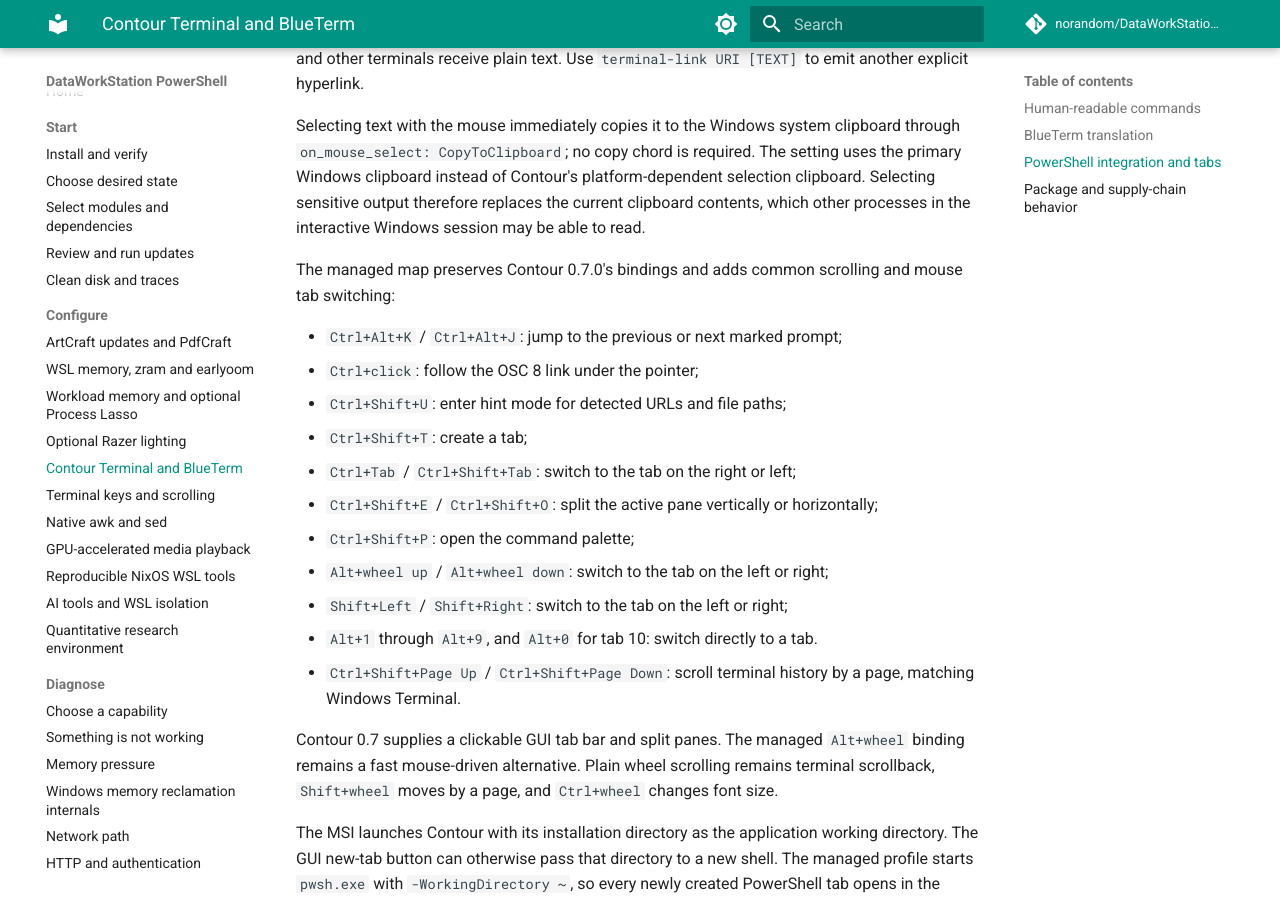
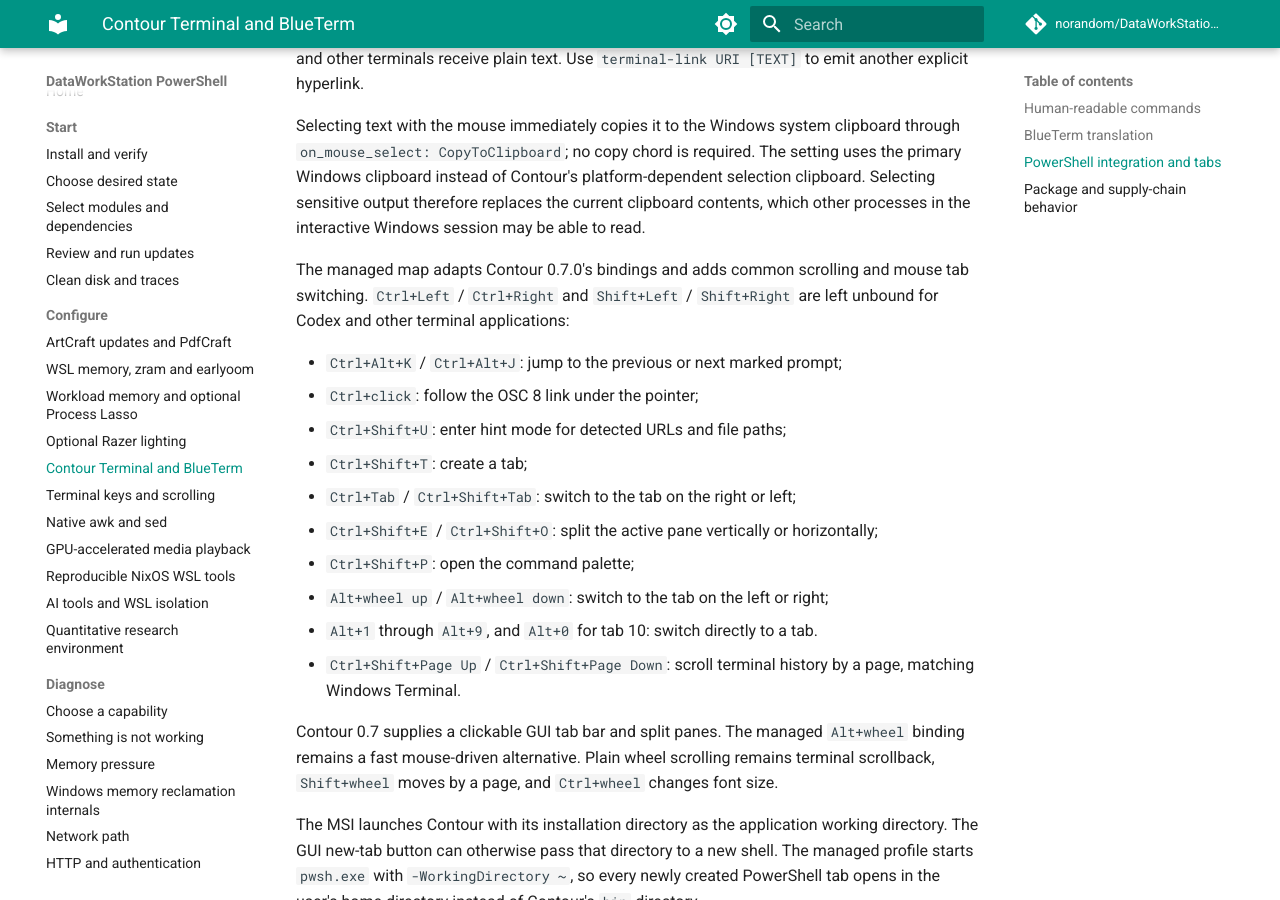
Before and after one commit to norandom/DataWorkStation_Powershell, an MkDocs documentation site: the page built from docs/contour-terminal.md, in a window 1280 px wide and 900 px high, scrolled down 2247 px. Built offline with MkDocs 1.6.1 and Material for MkDocs 9.7.7, drawn with Linux system fonts in a browser that asks for light colours; comment, search, counter and statistics services are not loaded.

Commit message:
Release 4.7.0 with Contour arrow shortcuts available to applications

```diff
--- a/docs/contour-terminal.md
+++ b/docs/contour-terminal.md
@@ -69,7 +69,8 @@
 therefore replaces the current clipboard contents, which other processes in the interactive Windows
 session may be able to read.
 
-The managed map preserves Contour 0.7.0's bindings and adds common scrolling and mouse tab switching:
+The managed map adapts Contour 0.7.0's bindings and adds common scrolling and mouse tab switching.
+`Ctrl+Left` / `Ctrl+Right` and `Shift+Left` / `Shift+Right` are left unbound for Codex and other terminal applications:
 
 - `Ctrl+Alt+K` / `Ctrl+Alt+J`: jump to the previous or next marked prompt;
 - `Ctrl+click`: follow the OSC 8 link under the pointer;
@@ -79,7 +80,6 @@
 - `Ctrl+Shift+E` / `Ctrl+Shift+O`: split the active pane vertically or horizontally;
 - `Ctrl+Shift+P`: open the command palette;
 - `Alt+wheel up` / `Alt+wheel down`: switch to the tab on the left or right;
-- `Shift+Left` / `Shift+Right`: switch to the tab on the left or right;
 - `Alt+1` through `Alt+9`, and `Alt+0` for tab 10: switch directly to a tab.
 - `Ctrl+Shift+Page Up` / `Ctrl+Shift+Page Down`: scroll terminal history by a page, matching Windows Terminal.
 
```
Also changed, not shown: CHANGELOG.md (+8 -0 lines), docs/terminal-keybindings.md (+2 -2 lines), specs/001-workstation-baseline/spec.md (+3 -1 lines), 3 other files.
